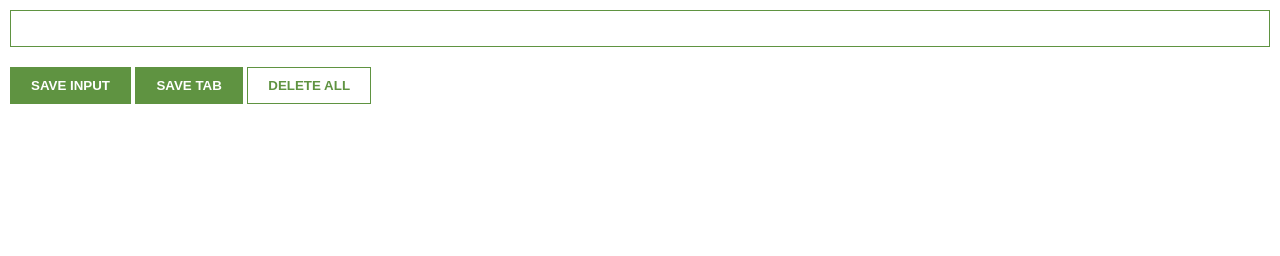
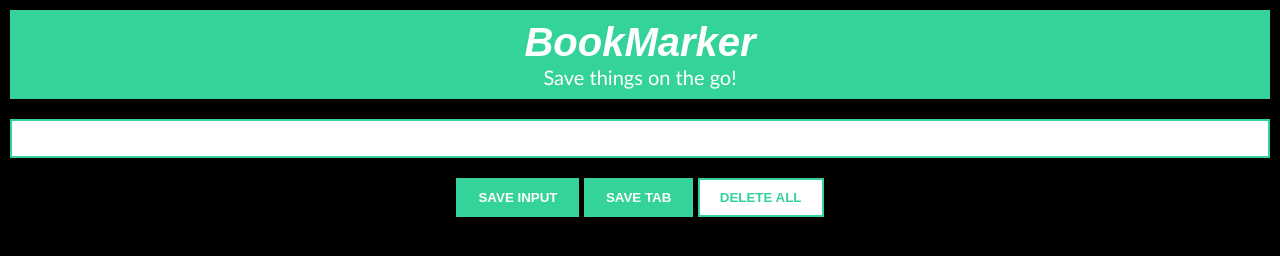
Before and after one commit to gadgetfather/Chrome-bookmark-extension, a browser extension: page index.html in a window 1280 px wide. Drawn offline with Linux system fonts and the light colour scheme.

Commit message:
added header
added header with css
improved some colors

```diff
--- a/index.html
+++ b/index.html
@@ -8,6 +8,10 @@
     <title>Chrome Extension</title>
 </head>
 <body>
+    <div class="header">
+        <h1 style="font-style: italic;">BookMarker</h1>
+        <p style="font-family: 'Gill Sans', 'Gill Sans MT', Calibri, 'Trebuchet MS', sans-serif;">Save things on the go! </p>
+      </div>
     <input id="input-el" type="text">
     <button id="input-btn">SAVE INPUT</button>
     <button id="tab-btn">SAVE TAB</button>
--- a/style.css
+++ b/style.css
@@ -1,23 +1,46 @@
+*{
+    margin: 0;
+    padding: 0;
+}
+:root{
+    --primary-color : #34D399;
+    --background: black
+    ;
+}
+
+.header {
+    padding: 10px;
+    text-align: center;
+    background: var(--primary-color);
+    color: white;
+    font-size: 20px;
+  }
+
 body{
     margin: 0;
     padding: 10px;
     font-family: Arial, Helvetica, sans-serif;
     min-width: 400px;
+    text-align: center;
+    background-color: var(--background);
 }
 input{
     padding:10px;
     box-sizing: border-box;
+    margin-top: 20px;
     margin-bottom: 20px;
     width: 100%;
-    border: 1px solid #5f9341;
+    border: 2.5px solid var(--primary-color);
+    align-items: center;
 }
 button{
     padding: 10px 20px;
     border: none;
     font-weight: bold;
-    border: 1px solid #5f9341;
+    border: 2px solid var(--primary-color);
+    margin-bottom: 20px;
 
-    background: #5f9341;
+    background: var(--primary-color);
     color: white
 }
 ul{
@@ -27,12 +50,16 @@ ul{
 }
 li{
     padding-bottom: 0.5rem;
+    text-align: left;
+    font-size: 1.1rem;
 }
-a{
-    color:#5f9341 ;
+body a{
+
+    color:var(--primary-color) ;
+    text-decoration: none;
 }
 #delete-btn{
-    color:#5f9341 ;
+    color:var(--primary-color) ;
     background: white;
 
 }
```
